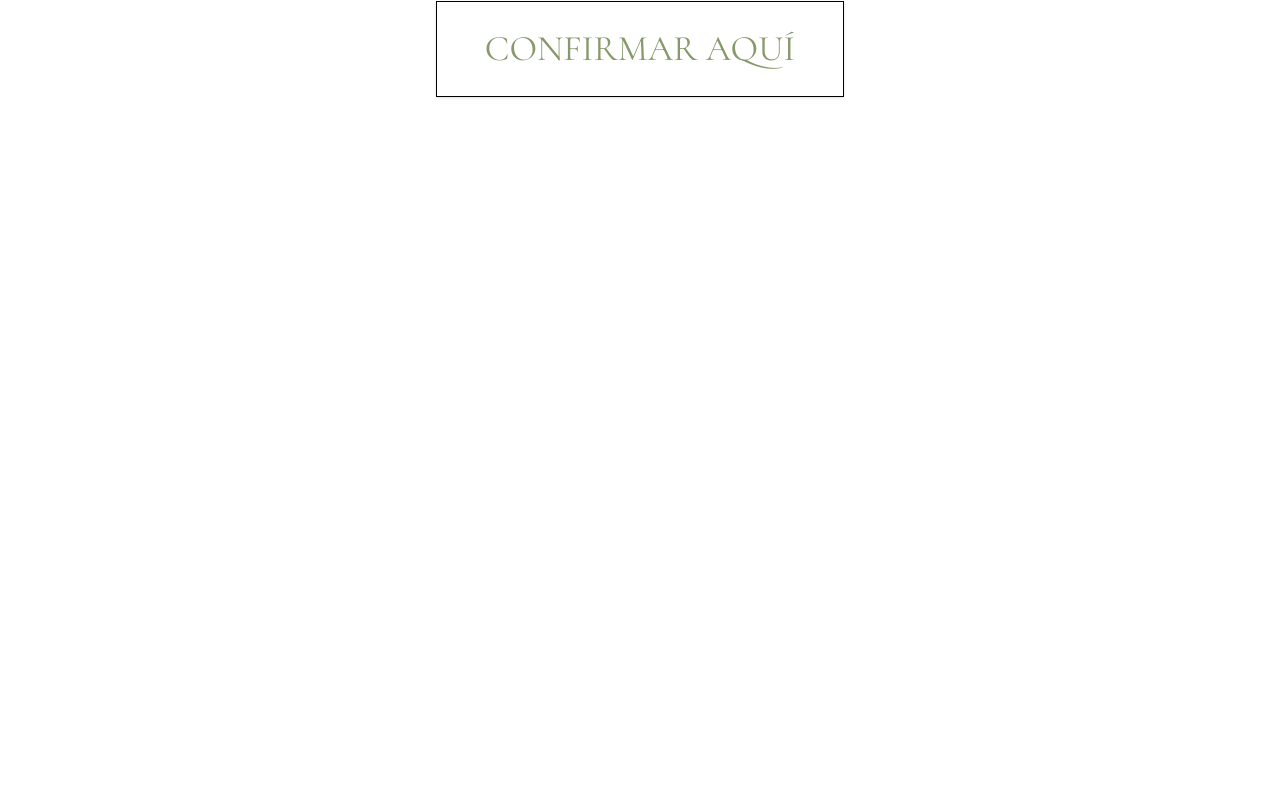
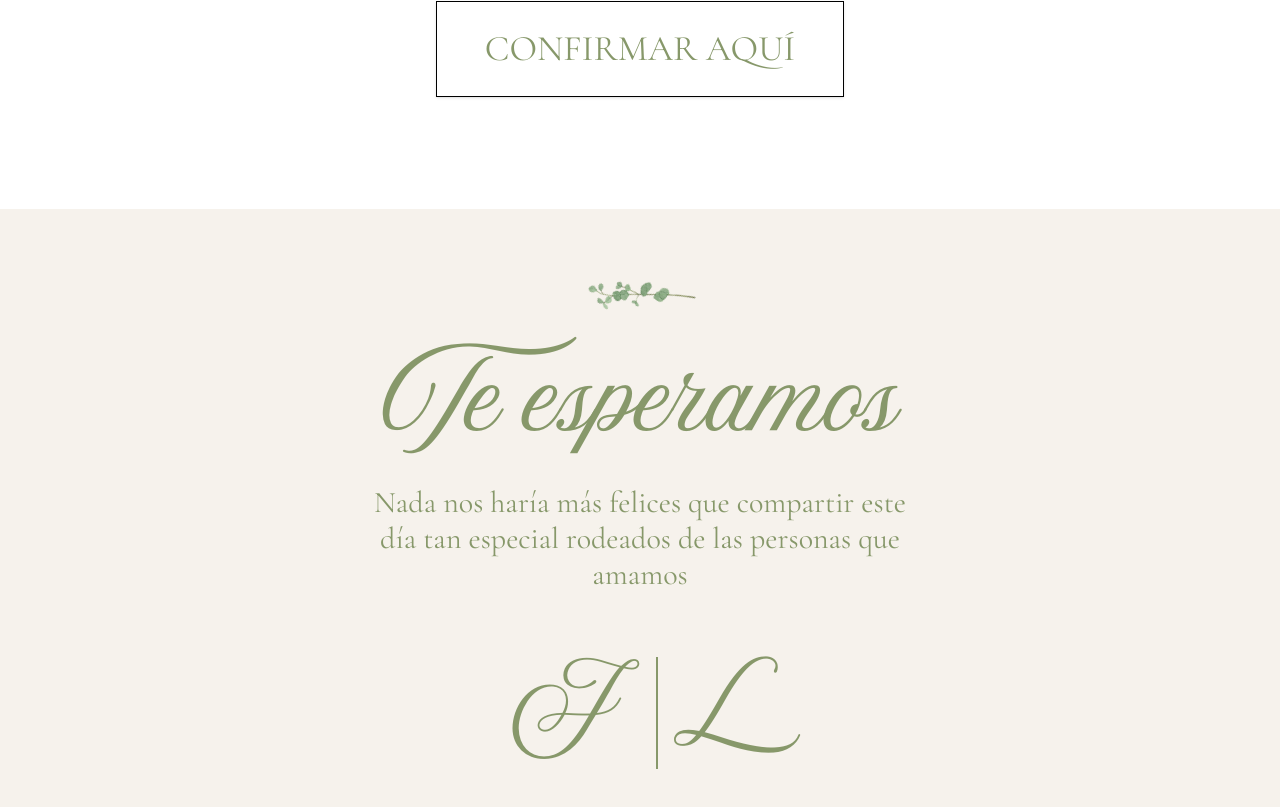
Before and after one commit to hacm1997/jl-wedding, a Next.js app: page / in a window 1280 px wide. Shown: the part 5303-6110 px from the top of the page. Before the commit the page ends 5512 px from the top, so only its background shows below. Built offline with nearby package versions, Linux system fonts and the light colour scheme; a web font is replaced by a local one.

Commit message:
feat: waiting for you section added

```diff
--- a/app/page.tsx
+++ b/app/page.tsx
@@ -6,6 +6,7 @@ import { WEDDING_PLACE_IMAGE } from "./constants/place-images";
 import Clothing from "@/components/clothing";
 import PhotoUpload from "@/components/photo-upload";
 import Confirmation from "@/components/confirmation";
+import WaitingForYou from "@/components/waiting-for-you";
 
 export default function Home() {
   return (
@@ -17,6 +18,7 @@ export default function Home() {
       <PhotoGallery />
       <PhotoUpload />
       <Confirmation />
+      <WaitingForYou />
     </>
   );
 }
--- a/components/banner.tsx
+++ b/components/banner.tsx
@@ -26,7 +26,7 @@ export default function Banner() {
           initial={{ opacity: 0, scaleY: 0 }}
           animate={{ opacity: 1, scaleY: 1 }}
           transition={{ duration: 0.6, delay: 0.5, ease: "easeOut" }}
-          className="w-px h-8 sm:h-14 md:h-16 bg-sage-light my-2 sm:my-5 md:my-6"
+          className="w-[1.6px] h-8 sm:h-14 md:h-16 bg-sage-light my-2 sm:my-5 md:my-6"
         ></motion.div>
 
         <motion.p
--- /dev/null
+++ b/components/waiting-for-you.tsx
@@ -0,0 +1,110 @@
+"use client";
+import Image from "next/image";
+import { useRef } from "react";
+import { motion, useInView } from "motion/react";
+
+export default function WaitingForYou() {
+  const ref = useRef(null);
+  const isInView = useInView(ref, { once: false, amount: 0.3 });
+
+  return (
+    <div
+      ref={ref}
+      className="bg-cream-light2 flex flex-col items-center justify-center pt-10 pb-20"
+    >
+      <motion.div
+        initial={{ opacity: 0, rotate: -80, scale: 0.5 }}
+        animate={
+          isInView
+            ? { opacity: 1, rotate: -56, scale: 1 }
+            : { opacity: 0, rotate: -80, scale: 0.5 }
+        }
+        transition={{
+          duration: isInView ? 0.8 : 0.4,
+          delay: isInView ? 0 : 0,
+          ease: "easeOut",
+        }}
+        className="flex justify-center items-center"
+      >
+        <Image
+          src="/images/branch.webp"
+          width={60}
+          height={100}
+          alt="Branch Icon"
+        />
+      </motion.div>
+
+      <motion.h2
+        initial={{ opacity: 0, y: -30 }}
+        animate={isInView ? { opacity: 1, y: 0 } : { opacity: 0, y: -30 }}
+        transition={{
+          duration: isInView ? 0.7 : 0.4,
+          delay: isInView ? 0.3 : 0,
+          ease: "easeOut",
+        }}
+        className="font-amoresa text-sage-light text-[40px] sm:text-6xl md:text-7xl lg:text-[90px] pt-6 sm:pt-8 md:pt-6 text-center"
+      >
+        Te esperamos
+      </motion.h2>
+
+      <motion.p
+        initial={{ opacity: 0, y: 20 }}
+        animate={isInView ? { opacity: 1, y: 0 } : { opacity: 0, y: 20 }}
+        transition={{
+          duration: isInView ? 0.7 : 0.4,
+          delay: isInView ? 0.5 : 0,
+          ease: "easeOut",
+        }}
+        className="text-sage-light text-3xl md:text-3xl text-center mt-2 w-11/12 sm:w-[80%] md:w-[42%] pt-5"
+      >
+        Nada nos haría más felices que compartir este día tan especial rodeados
+        de las personas que amamos
+      </motion.p>
+
+      <motion.div
+        initial={{ opacity: 0, y: 20 }}
+        animate={isInView ? { opacity: 1, y: 0 } : { opacity: 0, y: 20 }}
+        transition={{
+          duration: isInView ? 0.7 : 0.4,
+          delay: isInView ? 0.8 : 0,
+          ease: "easeOut",
+        }}
+        className="flex justify-center items-center -ml-10 ga-3 sm:gap-4 font-amoresa text-sage-light text-4xl sm:text-5xl md:text-6xl lg:text-7xl pt-10 sm:pt-16"
+      >
+        <motion.span
+          initial={{ opacity: 0, x: -20 }}
+          animate={isInView ? { opacity: 1, x: 0 } : { opacity: 0, x: -20 }}
+          transition={{
+            duration: isInView ? 0.6 : 0.4,
+            delay: isInView ? 1 : 0,
+            ease: "easeOut",
+          }}
+        >
+          J
+        </motion.span>
+        <motion.div
+          initial={{ opacity: 0, scaleY: 0 }}
+          animate={isInView ? { opacity: 1, scaleY: 1 } : { opacity: 0, scaleY: 0 }}
+          transition={{
+            duration: isInView ? 0.6 : 0.4,
+            delay: isInView ? 1.2 : 0,
+            ease: "easeOut",
+          }}
+          className="w-[1.6px] h-14 md:h-20 lg:h-28 bg-sage-light ml-8"
+        ></motion.div>
+        <motion.span
+          initial={{ opacity: 0, x: 20 }}
+          animate={isInView ? { opacity: 1, x: 0 } : { opacity: 0, x: 20 }}
+          transition={{
+            duration: isInView ? 0.6 : 0.4,
+            delay: isInView ? 1 : 0,
+            ease: "easeOut",
+          }}
+          className="pl-3 md:pl-0"
+        >
+          L
+        </motion.span>
+      </motion.div>
+    </div>
+  );
+}
```
